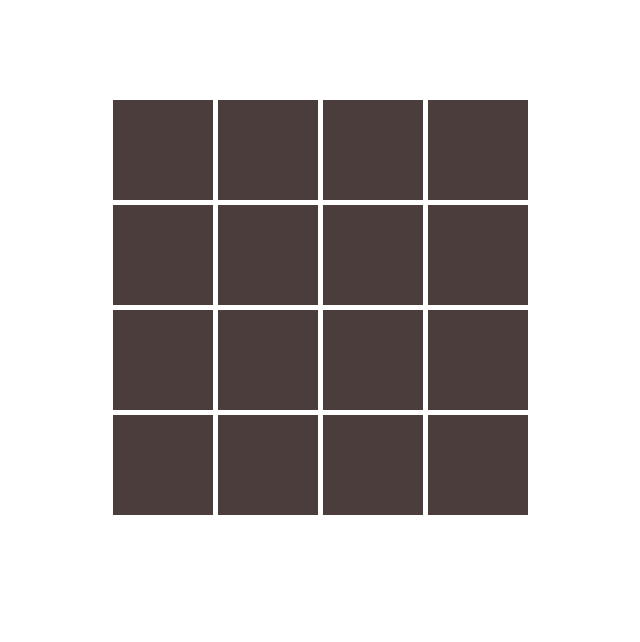
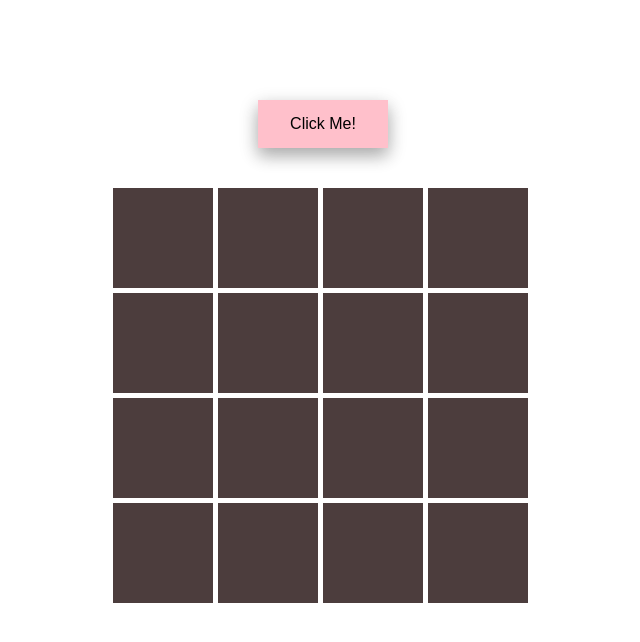
Before and after one commit to fjarm/etch-a-sketch, a plain HTML site: page index.html in a window 1280 px wide. Shown: the whole page, without its empty margins (317-957 px from the left). Drawn offline with Linux system fonts and the light colour scheme.

Commit message:
Add start button and a prompt when it's clicked

```diff
--- a/index.html
+++ b/index.html
@@ -9,6 +9,7 @@
     <title>Etch-a-Sketch</title>
 </head>
 <body>
+    <button type="button" class="startButton" onclick="startButton()">Click Me!</button>
     <div class="grid"></div>
 </body>
 </html>
--- a/scripts.js
+++ b/scripts.js
@@ -17,3 +17,8 @@ function squareHover(square)
 {
     square.style.background = "pink";
 }
+
+function startButton()
+{
+    let squareAmount = prompt("How many squares would you like in your canvas? (Max 100)")
+}
--- a/styles.css
+++ b/styles.css
@@ -3,6 +3,19 @@ body {
     flex-direction: column;
     align-items: center;
     margin: 100px;
+}
+
+.startButton {
+    box-shadow: 0 8px 16px 0 rgba(0,0,0,0.2), 0 6px 20px 0 rgba(0,0,0,0.19);
+    background-color: pink;
+    border: none;
+    color: black;
+    padding: 15px 32px;
+    text-align: center;
+    text-decoration: none;
+    font-size: 16px;
+    margin-bottom: 40px;
+    cursor: pointer;
 }
 
 .grid {
```
